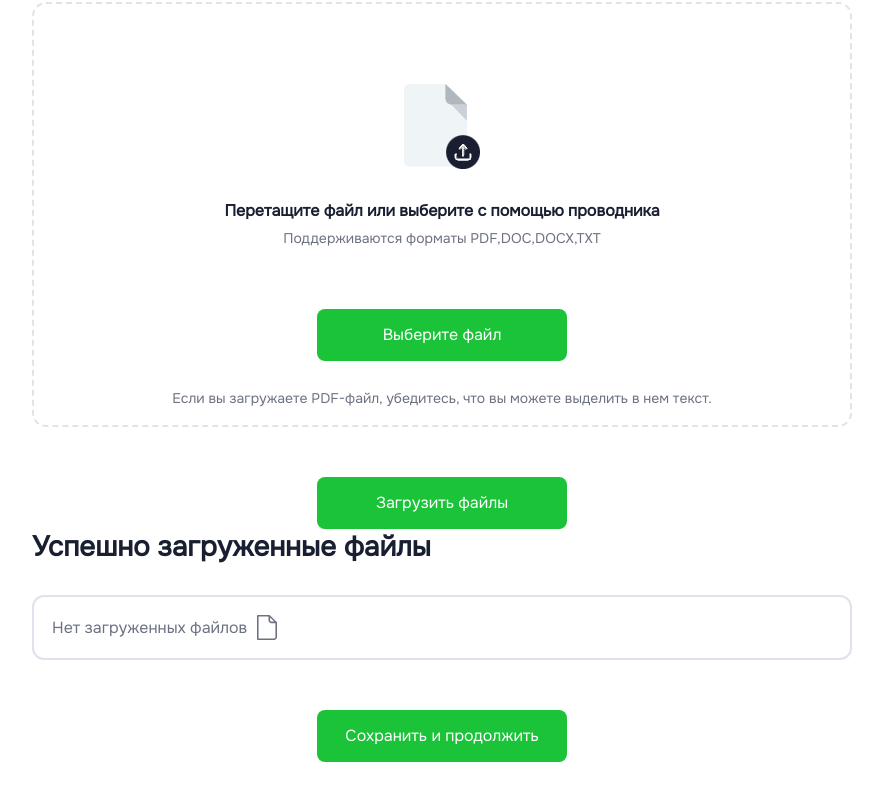
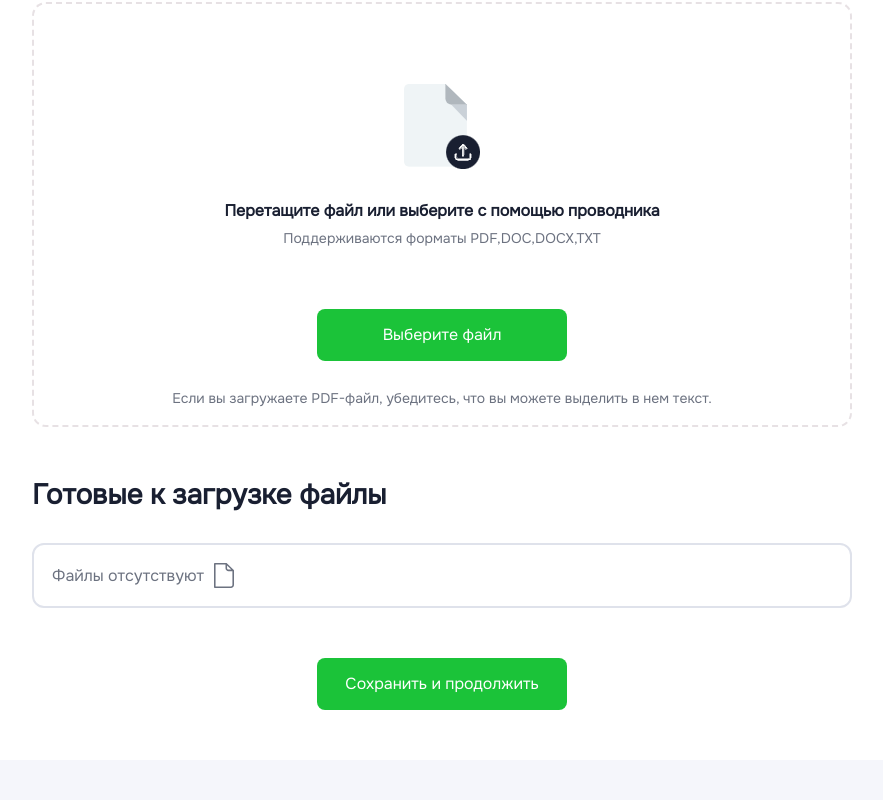
Before and after one commit to fender5234/CLG, a React (Vite) app: page /new-chat-bot in a window 1280 px wide. Shown: the part 911-1711 px from the top of the page, without its empty margins (338-1221 px from the left). Built offline with nearby package versions, Linux system fonts and the light colour scheme; no server answers.

Commit message:
Трудности с отправкой файлов вновь!

```diff
--- a/src/components/NewChatBot.jsx
+++ b/src/components/NewChatBot.jsx
@@ -21,21 +21,20 @@ import createAgent from '../API/createAgent'
 import handleInputChange from '../utils/handleInputChange'
 
 function NewChatBot() {
+
+    // Создаю новые экземпляр объекта formData который в который будем класть файл с текстом для отправки на сервер.
+    const uploadData = new FormData();
+    //
+
+    // Создаем объект с нужными полями в которых будут данные об агенте
+
+
+    // Состояния (переменные) с нужными данными для отправки формы.
     const [inputData, setInputData] = useState({});
     const [userId, setUserId] = useState(null);
     const [fileUpload, setFileUpload] = useState(null);
     const [filePath, setFilePath] = useState(null);
-
-    console.log(fileUpload, 'Че в стейте аплоада!?');
-
-    const uploadData = new FormData();
-
-    useEffect(() => {
-        if (fileUpload) {
-            uploadData.append(`file`, fileUpload[0]);
-            getPath();
-        }
-    }, [fileUpload])
+    //
 
     const newAgent = {
         'name': inputData.name,
@@ -43,23 +42,36 @@ function NewChatBot() {
         'knowledge_file': filePath,
         'promt': inputData.text
     };
+    //
+
+    // Добавляем выбранный файл с настройками в FormData и отправляем его на сервер
+    if (fileUpload) {
+        uploadData.append(`file`, fileUpload[0]);
+    }
+    //
+
+
+    // Функция для отправки текстового файла с промтом и получения пути к этому файлу обратно
+    async function getPath() {
+        let answer = await uploadFile(uploadData, fileUpload[0].name);
+        setFilePath(answer);
+    }
+    //
+
 
     // Сделать редирект на случай не авторизованного пользователя TODO!
+    // Функция получения ID пользователя
     async function getUserId() {
         let userId = await authMe();
         setUserId(userId.id);
-    }
-    // Сделать редирект на случай не авторизованного пользователя TODO!
-
-
-    async function getPath() {
-        let answer = await uploadFile(uploadData, fileUpload[0].name);
-        setFilePath(answer);
     }
 
     useEffect(() => {
         getUserId();
     }, [])
+    //
+    // Сделать редирект на случай не авторизованного пользователя TODO!
+
 
     return (
         <>
@@ -71,6 +83,7 @@ function NewChatBot() {
                 <div className="wrapper wrapper-form">
                     <form className='new-chat-bot-form' encType="multipart/form-data" onSubmit={(evt) => {
                         evt.preventDefault();
+
                         createAgent(newAgent);
                     }}>
                         <h1>Создание нового чат бота!</h1>
@@ -102,10 +115,9 @@ function NewChatBot() {
                                 <h2>Загрузите файлы с настройками</h2>
                                 <MyDropzone setFileUpload={setFileUpload} />
                             </div>
-                            <button type='submit'>Загрузить файлы</button>
                             <div className="succes-uploaded">
-                                <h2>Успешно загруженные файлы</h2>
-                                <div className='succes-uploaded__area'><p>Нет загруженных файлов </p> <img src="src/assets/images/not-files.svg" alt="Иконка пустой файл" /></div>
+                                <h2>Готовые к загрузке файлы</h2>
+                                <div className='succes-uploaded__area'><p>Файлы отсутствуют</p> <img src="src/assets/images/not-files.svg" alt="Иконка пустой файл" /></div>
                             </div>
                         </div>
                         <button type='submit'>Сохранить и продолжить</button>
--- a/vite.config.js
+++ b/vite.config.js
@@ -3,8 +3,15 @@ import react from '@vitejs/plugin-react'
 
 // https://vitejs.dev/config/
 export default defineConfig({
-  server : {
+  server: {
     host: '127.0.0.1',
   },
   plugins: [react()],
+  css: {
+    preprocessorOptions: {
+      scss: {
+        api: 'modern-compiler' // or "modern"
+      }
+    }
+  }
 })
```
Also changed, not shown: src/utils/succesUploadFileName.js (added, +10 -0 lines).
